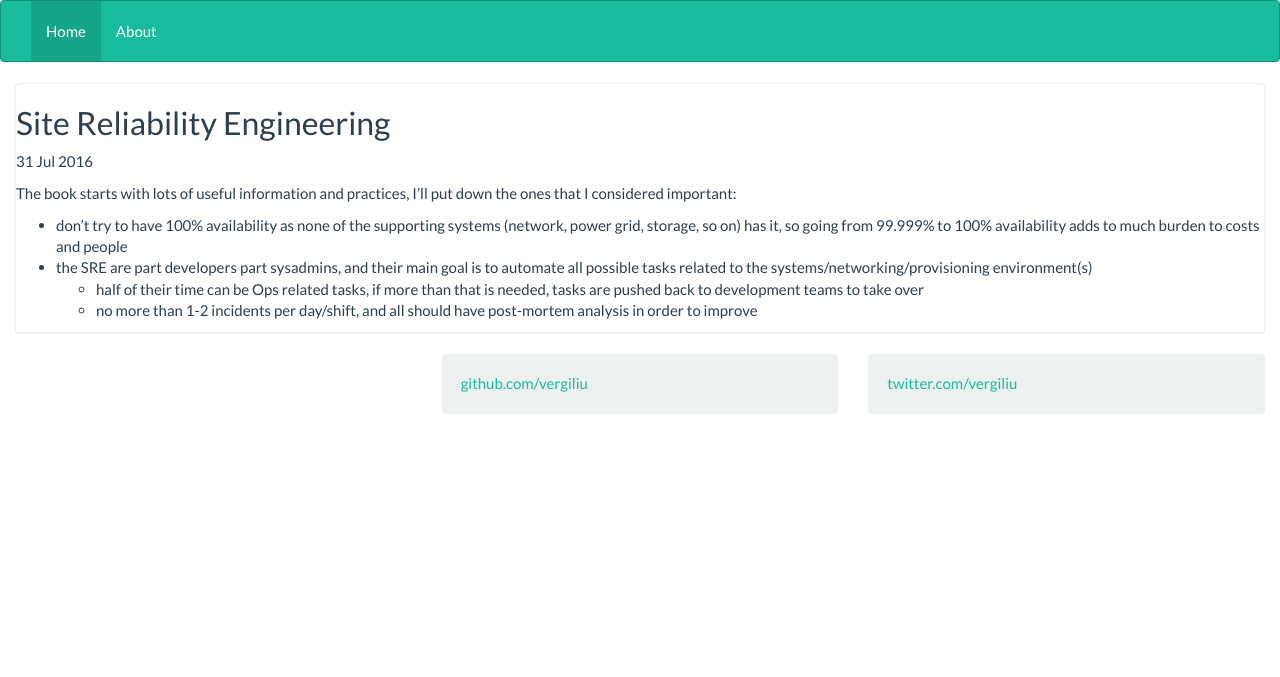
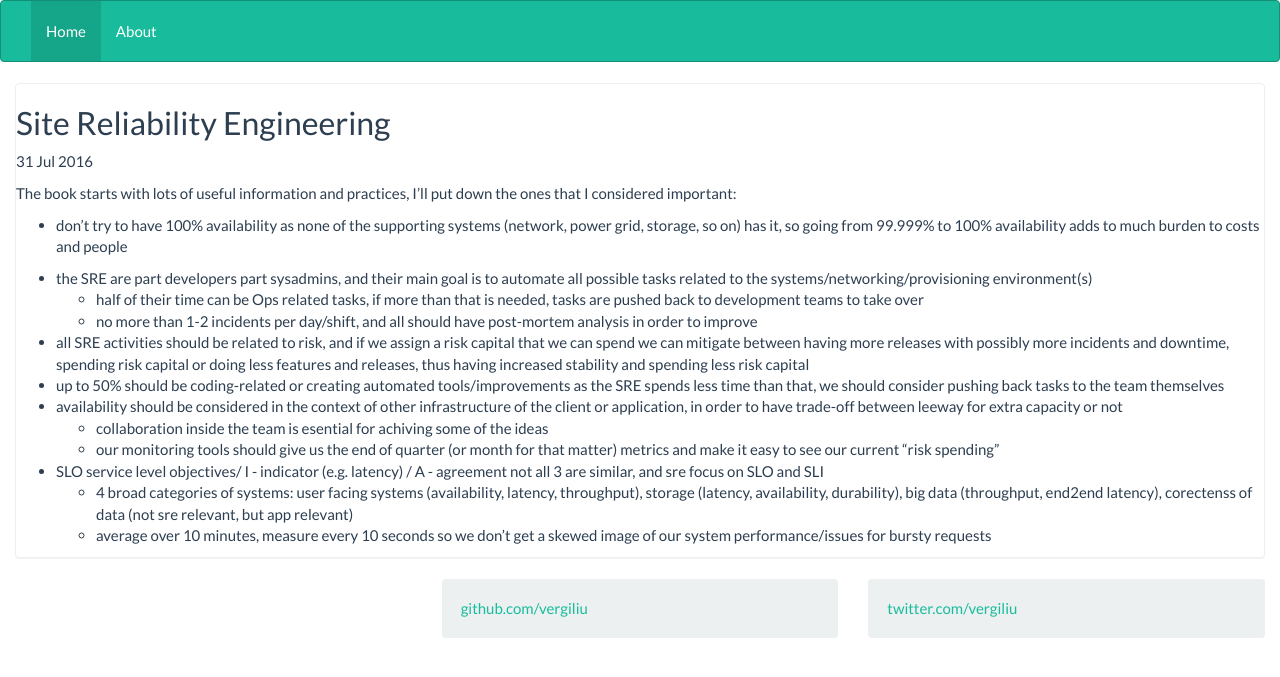
Before and after one commit to vergiliu/vergiliu.github.io, a Jekyll site: the page built from _posts/2016-07-31-sre.md, in a window 1280 px wide. Shown: the top 677 px of the page. Built offline with Jekyll 4.4.1, drawn with Linux system fonts in a browser that asks for light colours.

Commit message:
updated sre

```diff
--- a/_posts/2016-07-31-sre.md
+++ b/_posts/2016-07-31-sre.md
@@ -9,6 +9,17 @@ tags: [books, reviews, 2016]
 The book starts with lots of useful information and practices, I'll put down the ones that I considered important:
 
 - don't try to have 100% availability as none of the supporting systems (network, power grid, storage, so on) has it, so going from 99.999% to 100% availability adds to much burden to costs and people
+
 - the SRE are part developers part sysadmins, and their main goal is to automate all possible tasks related to the systems/networking/provisioning environment(s)
     - half of their time can be Ops related tasks, if more than that is needed, tasks are pushed back to development teams to take over
     - no more than 1-2 incidents per day/shift, and all should have post-mortem analysis in order to improve
+- all SRE activities should be related to risk, and if we assign a risk capital that we can spend we can mitigate between having more releases with possibly
+ more incidents and downtime, spending risk capital or doing less features and releases, thus having increased stability and spending less risk capital
+- up to 50% should be coding-related or creating automated tools/improvements as the SRE spends less time than that, we should consider pushing back tasks to the team themselves
+- availability should be considered in the context of other infrastructure of the client or application, in order to have trade-off between leeway for extra capacity or not
+    - collaboration inside the team is esential for achiving some of the ideas
+    - our monitoring tools should give us the end of quarter (or month for that matter) metrics and make it easy to see our current "risk spending"
+
+- SLO service level objectives/ I - indicator (e.g. latency) / A - agreement not all 3 are similar, and sre focus on SLO and SLI
+    - 4 broad categories of systems: user facing systems (availability, latency, throughput), storage (latency, availability, durability), big data (throughput, end2end latency), corectenss of data (not sre relevant, but app relevant)
+    - average over 10 minutes, measure every 10 seconds so we don't get a skewed image of our system performance/issues for bursty requests
```
